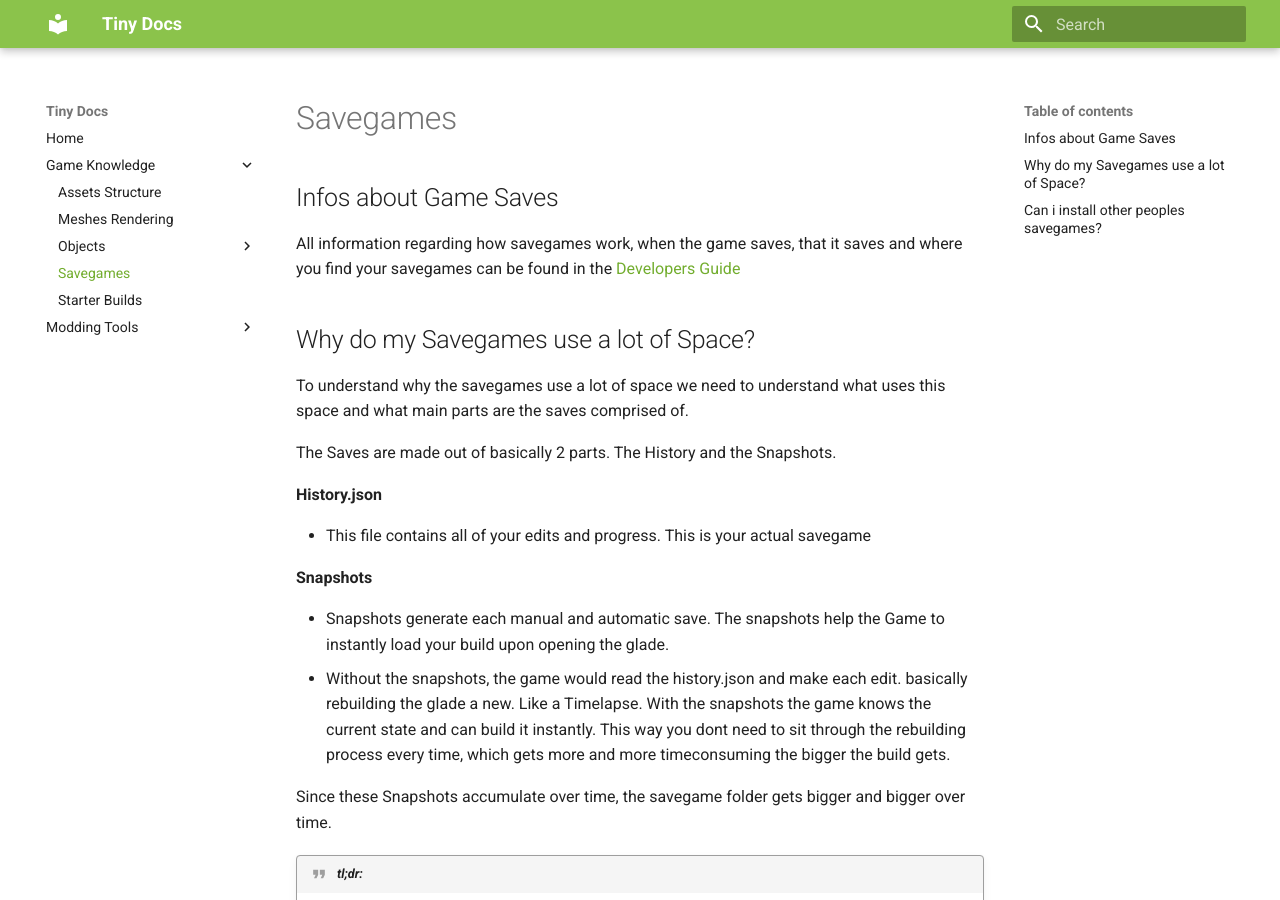
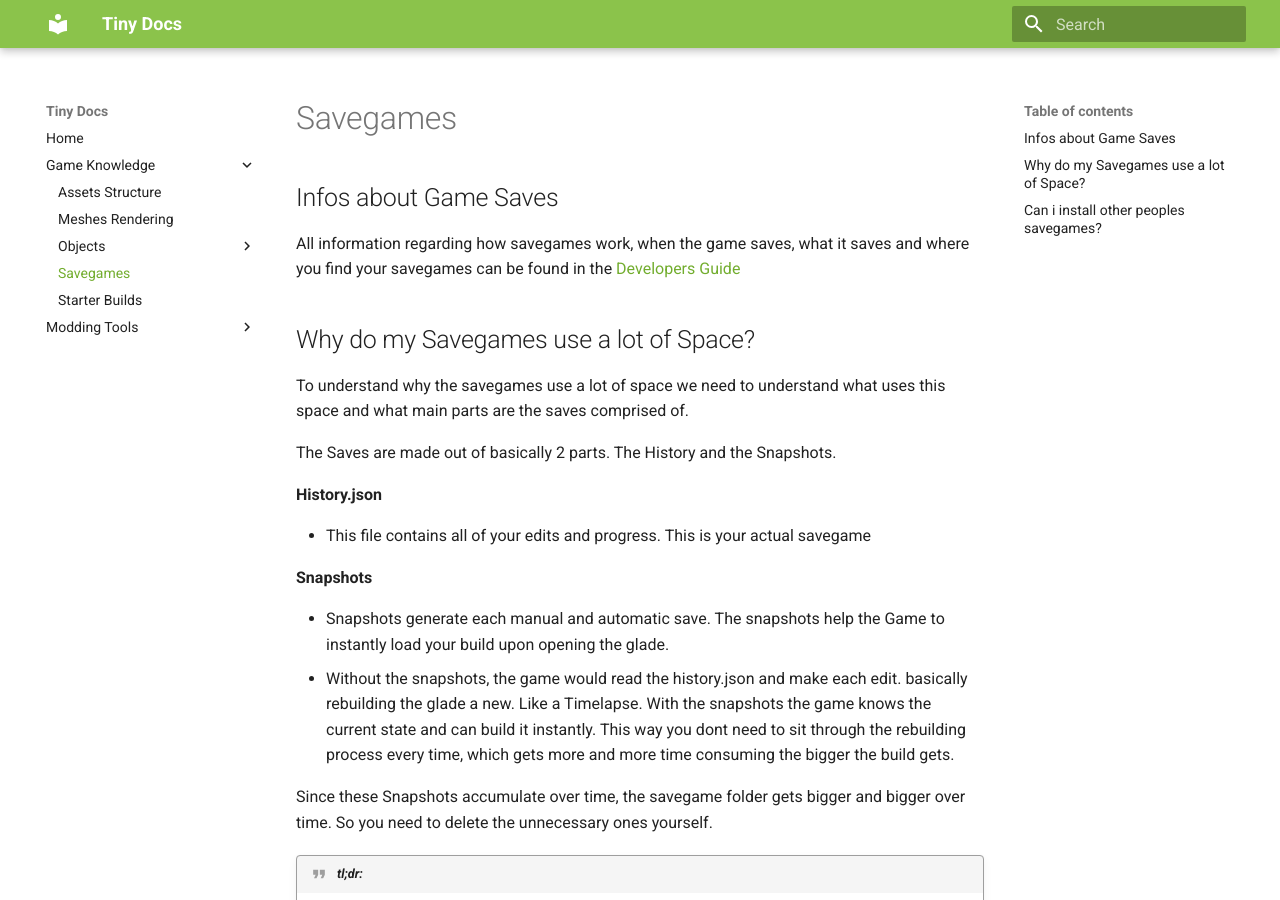
Before and after one commit to Hbeau/tiny-docs, an MkDocs documentation site: the page built from docs/game-knowledge/save.md, in a window 1280 px wide and 900 px high. Built offline with MkDocs 1.6.1 and Material for MkDocs 9.7.7, drawn with Linux system fonts in a browser that asks for light colours.

Commit message:
spelling fixes

```diff
--- a/docs/game-knowledge/save.md
+++ b/docs/game-knowledge/save.md
@@ -2,7 +2,7 @@
 
 ## Infos about Game Saves
 
-All information regarding how savegames work, when the game saves, that it saves and where you find your savegames can be found in the [Developers Guide](https://pouncelight.games/tiny-glade/troubleshooting/saves/)
+All information regarding how savegames work, when the game saves, what it saves and where you find your savegames can be found in the [Developers Guide](https://pouncelight.games/tiny-glade/troubleshooting/saves/)
 
 ## Why do my Savegames use a lot of Space?
 
@@ -19,9 +19,9 @@
 **Snapshots**
 
 - Snapshots generate each manual and automatic save. The snapshots help the Game to instantly load your build upon opening the glade.
-- Without the snapshots, the game would read the history.json and make each edit. basically rebuilding the glade a new. Like a Timelapse. With the snapshots the game knows the current state and can build it instantly. This way you dont need to sit through the rebuilding process every time, which gets more and more timeconsuming the bigger the build gets.
+- Without the snapshots, the game would read the history.json and make each edit. basically rebuilding the glade a new. Like a Timelapse. With the snapshots the game knows the current state and can build it instantly. This way you dont need to sit through the rebuilding process every time, which gets more and more time consuming the bigger the build gets.
 
-Since these Snapshots accumulate over time, the savegame folder gets bigger and bigger over time.
+Since these Snapshots accumulate over time, the savegame folder gets bigger and bigger over time. So you need to delete the unnecessary ones yourself.
 
 !!! quote "*tl;dr:*"
      To reduce the filesize you can delete all snapshots, except the very last one. So you will still instantly load your glade, but the folder size will not grow infinitely big
```
Also changed, not shown: docs/game-knowledge/starterbuilds.md (+2 -2 lines), docs/modding-tools/sound-editing.md (+1 -1 lines).
